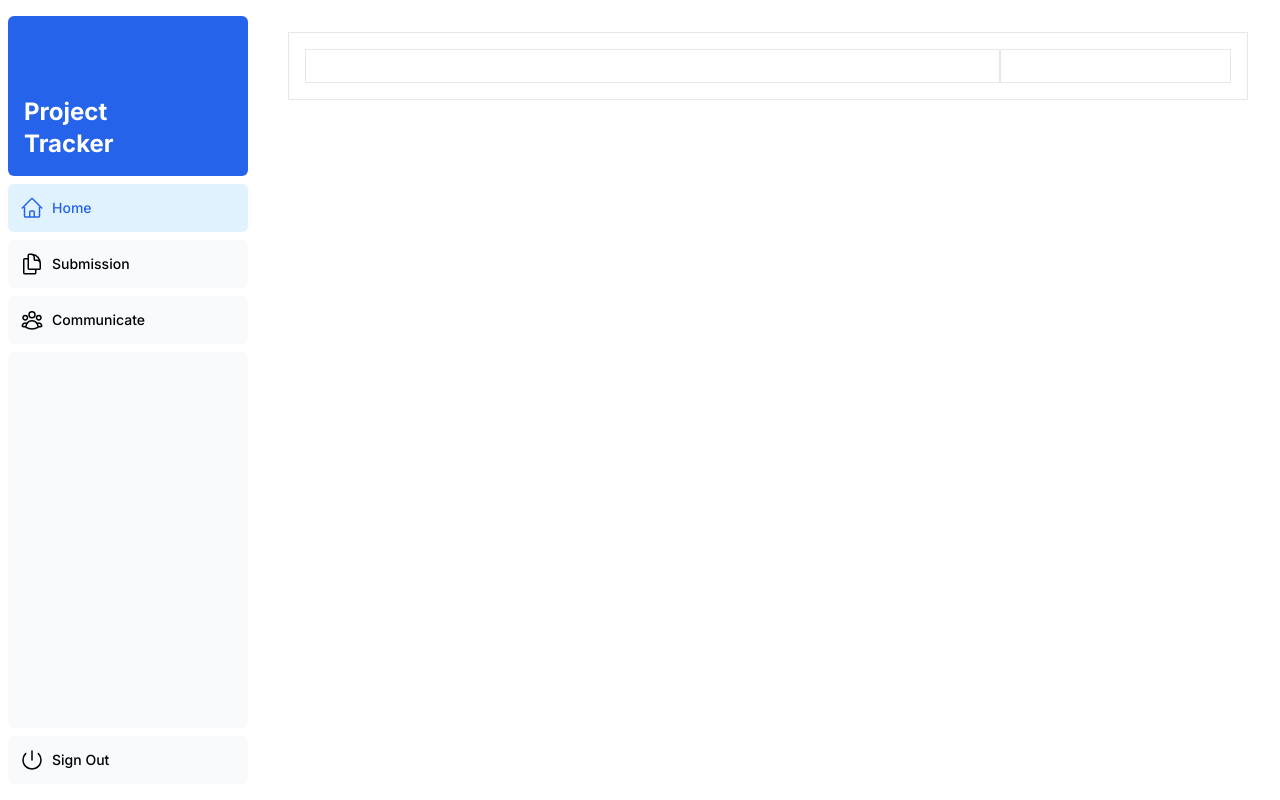
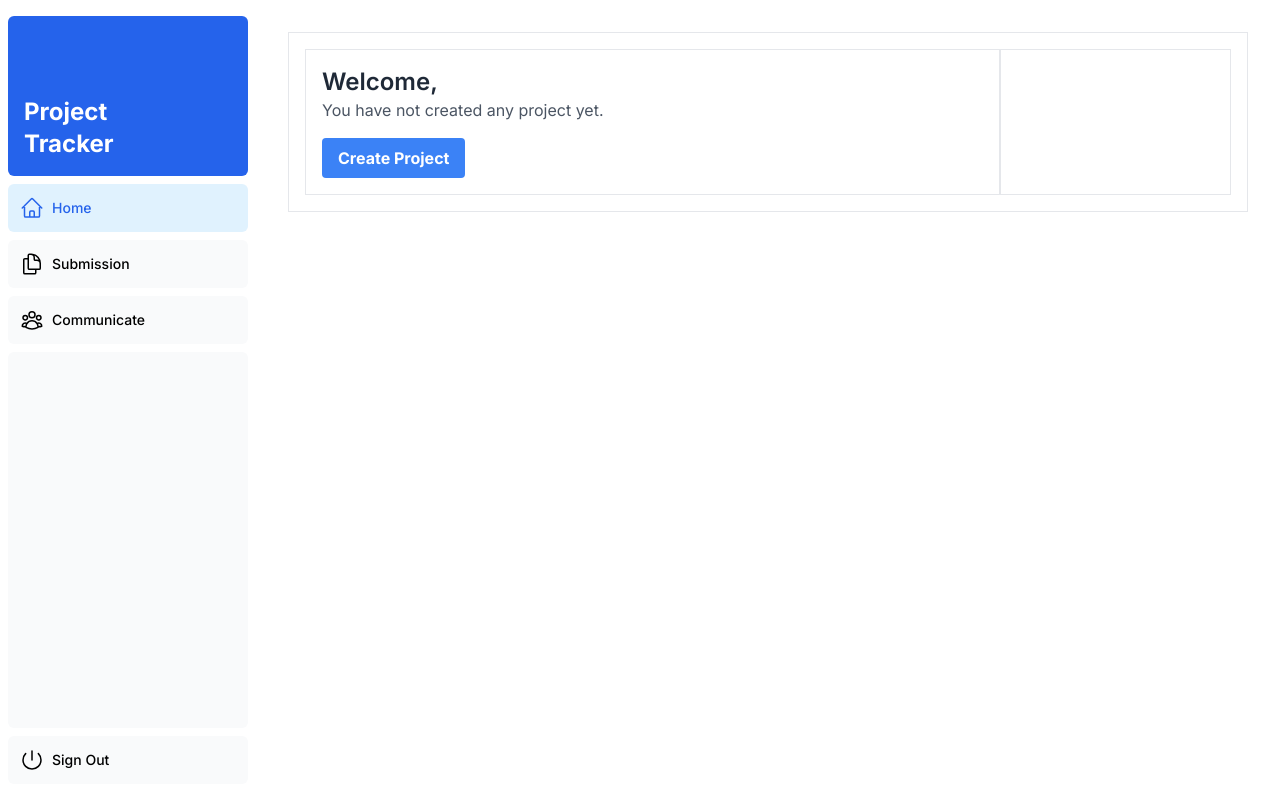
Before and after one commit to markmumba/project-tracker, a Next.js app in the folder frontend/: page /dashboard in a window 1280 px wide. Built offline with nearby package versions, Linux system fonts and the light colour scheme; no server answers.

Commit message:
making sure that the data is well represented

```diff
--- a/frontend/app/UI/dashboard/project.tsx
+++ b/frontend/app/UI/dashboard/project.tsx
@@ -1,9 +1,17 @@
+import { ProjectDetails, UserDetails } from "@/app/shared/types";
+
+//TODO : adding the lastest feedback
 
 
-function Project() {
+function Project({ userDetails, projectDetails }: { userDetails: UserDetails, projectDetails: ProjectDetails }) {
     return (
         <>
-
+            <h1 className="text-2xl font-semibold text-gray-800">Welcome, {userDetails.name}</h1>
+            <div className="border p-4 mt-4">
+                <h2 className="text-xl font-semibold text-gray-800">Project: {projectDetails.title}</h2>
+                <p className="text-gray-600">Supervisor: {projectDetails.lecturer_name}</p>
+                <p className="text-gray-600">Description: {projectDetails.description}</p>
+            </div>
         </>
     )
 
--- a/frontend/app/UI/dashboard/userCard.tsx
+++ b/frontend/app/UI/dashboard/userCard.tsx
@@ -1,11 +1,7 @@
 
+import { UserCardProps } from "@/app/shared/types";
 import avatar from "/public/images/user.png"
-interface UserCardProps {
-  userName: string  | null | undefined;
-  projectName: string | null | undefined;
-  supervisorName: string  | null | undefined;
-  submissions: number | null | undefined;
-}
+
 
 function UserCard({ userName, projectName, supervisorName, submissions }: UserCardProps) {
   return (
--- a/frontend/app/dashboard/page.tsx
+++ b/frontend/app/dashboard/page.tsx
@@ -4,6 +4,8 @@ import UserCard from "../UI/dashboard/userCard";
 import { axiosInstance } from "../fetcher/fetcher";
 import { UserCardSkeleton } from "../UI/skeletons";
 import { ProjectDetails, UserDetails } from "../shared/types";
+import NoProject from "../UI/dashboard/noProject";
+import Project from "../UI/dashboard/project";
 
 // TODO : implement the get project details
 
@@ -58,22 +60,10 @@ function Dashboard() {
     <div className="border p-4">
       <div className="flex flex-col md:flex-row justify-between">
         <div className="mb-4 md:mb-0 md:w-3/4 border p-4 flex-grow">
-          {projectDetails && userDetails ? (
-            <>
-              <h1 className="text-2xl font-semibold text-gray-800">Welcome, {userDetails.name}</h1>
-              <p className="text-gray-600">Your latest feedback:</p>
-              <div className="border p-4 mt-4">
-                <h2 className="text-xl font-semibold text-gray-800">Project: {projectDetails.title}</h2>
-                <p className="text-gray-600">Supervisor: {projectDetails.lecturer_name}</p>
-                <p className="text-gray-600">Description: {projectDetails.description}</p>
-              </div>
-
-            </>
-          ) : (
-            <>
-
-            </>
-          )}
+          {projectDetails && userDetails ?
+            (<Project projectDetails={projectDetails} userDetails={userDetails} />)
+            : (<NoProject userDetails={userDetails} />
+            )}
         </div>
         <div className="md:w-1/4 border p-4">
           <Suspense fallback={<UserCardSkeleton />}>
--- a/frontend/app/shared/types.ts
+++ b/frontend/app/shared/types.ts
@@ -25,3 +25,9 @@ export interface registerFormData {
     password: string;
     role_id: number;
 }
+export interface UserCardProps {
+    userName: string | null | undefined;
+    projectName: string | null | undefined;
+    supervisorName: string | null | undefined;
+    submissions: number | null | undefined;
+}
```
